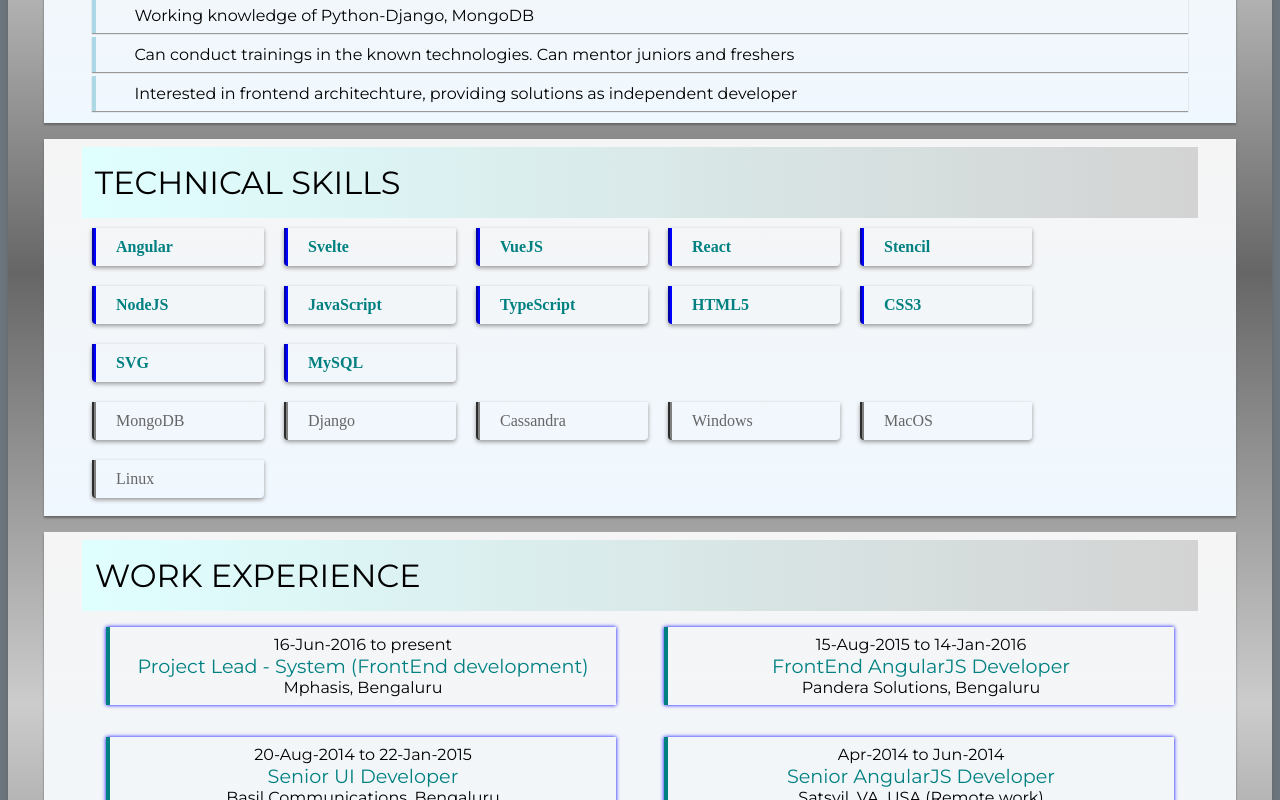
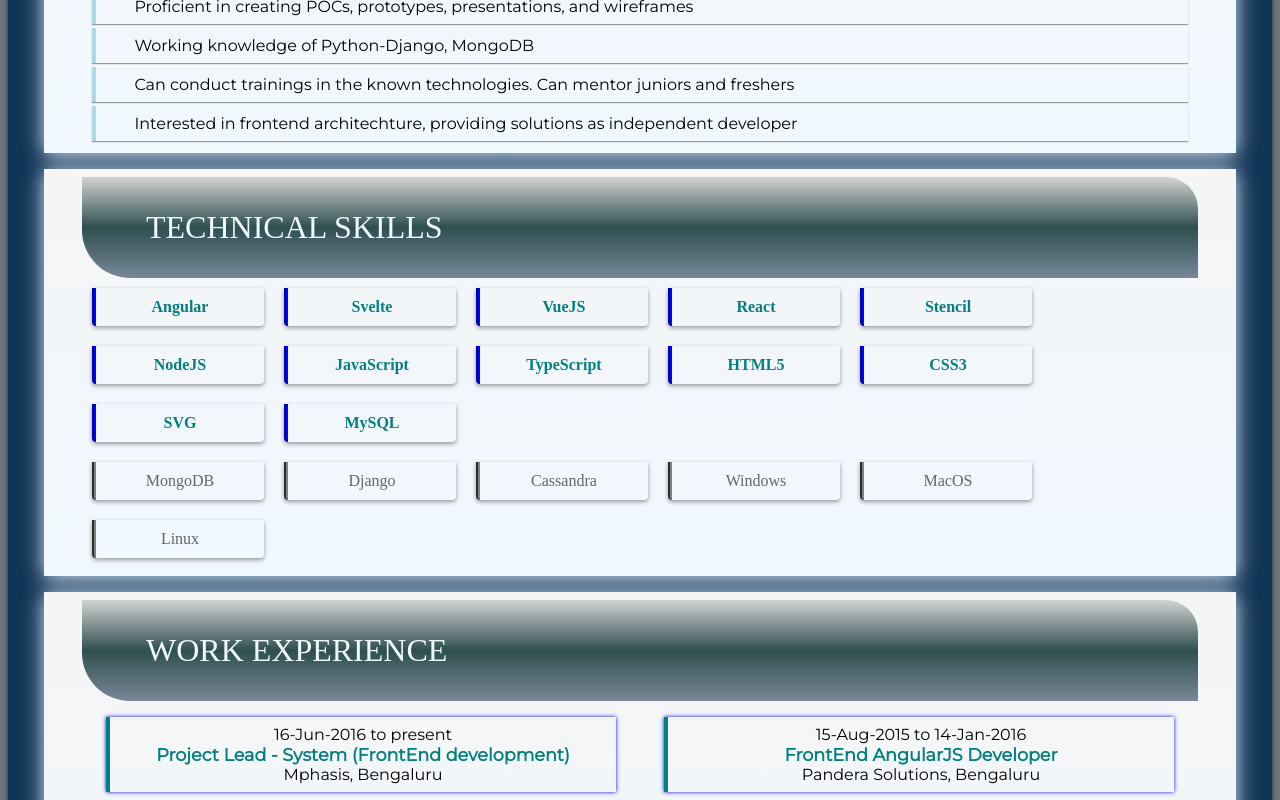
Before and after one commit to srikantgudi/srikantgudi.github.io, a Svelte app: page / in a window 1280 px wide. Shown: the part 600-1400 px from the top of the page. Built offline with nearby package versions, Linux system fonts and the light colour scheme; a web font is replaced by a local one.

Commit message:
Update global.css

```diff
--- a/public/global.css
+++ b/public/global.css
@@ -1,8 +1,8 @@
 .resume {
-    box-shadow: 0 2px 4px #666666;
+    box-shadow: 0 2px 4px #123123;
     padding: 10px;
     font-family: 'Montserrat';
-    background: linear-gradient(#666,#ddd,#666,#ccc,#666) repeat-y;
+    background: #123456;
 }
 .topnav {
     font-family: 'Arial Rounded MT Bold';
@@ -44,14 +44,17 @@
 .panel {
     padding: 1vh 3vw;
     margin: 1vh 2vw;
-    box-shadow: 0 2px 2px #666666;
+    box-shadow: 0 2px 20px #def;
     background: linear-gradient(whitesmoke, aliceblue);
     margin-bottom: 2vh;
 }
 .panel-title {
+    font-family: 'Arial Rounded MT bold';
     font-size: 2em;
-    background: linear-gradient(to right, lightcyan, lightgrey);
-    padding: 2vh 1vw;
+    background: linear-gradient(lightgrey,darkslategrey,lightslategrey);
+    padding: 1em 2em;
+    border-radius: 0 1em 0 1.5em;
+    color: aliceblue
 }
 .content-item {
     padding: 1vh 3vw;
@@ -64,12 +67,13 @@
 .skills {
     display: flex;
     flex-flow: row wrap;
-    justify-content: space-around;
+    padding: 1em;
 }
 .skill {
     font-family: 'Arial Rounded MT bold';
     display: inline-flex;
     width: 8em;
+    justify-content: center;
     box-shadow: 0 2px 4px #999;
     border-radius: 0 0 4px 4px;
     padding: 10px 20px;
@@ -103,14 +107,17 @@
     text-align: center;
 }
 .job-title {
-    font-size: 1.2em;
-    font-weight: 400;
+    font-size: 1.1em;
+    font-weight: 600;
     color: teal;
 }
 @media screen and (max-width: 840px) {
     .title {
         font-size: 3em;
     }
+    .skills {
+        text-align: center;
+    }
     .positiontitle {
         font-size: 1.8em;
         margin: 1em 0;
```
